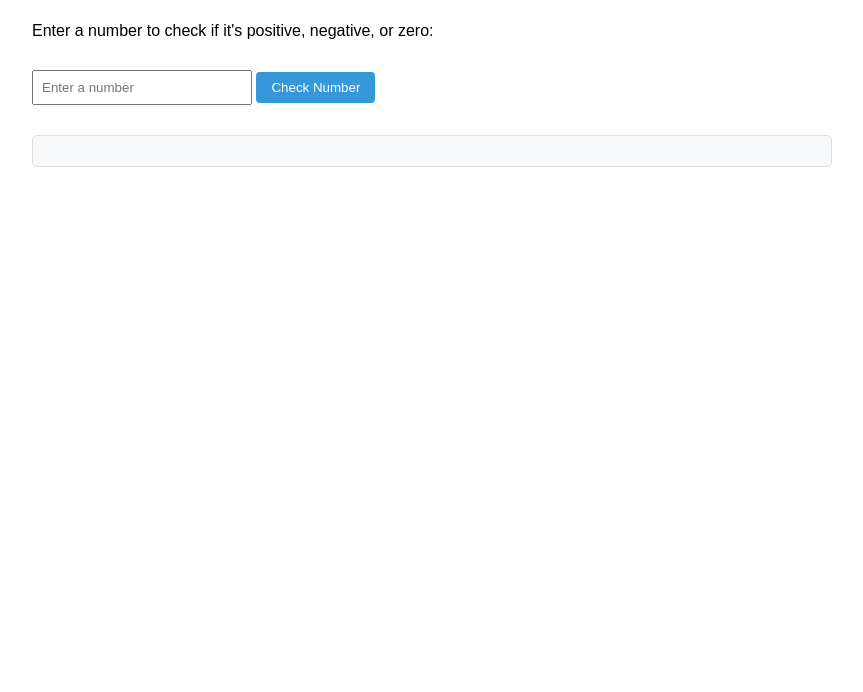
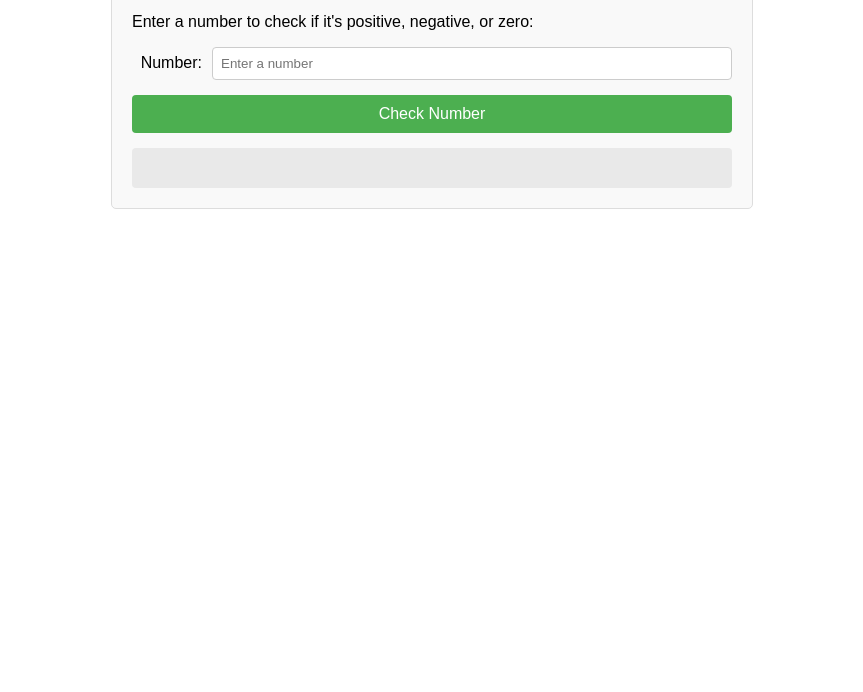
Before and after one commit to GenSKNeo/genskneo.github.io, a plain HTML site: page task2.html in a window 1280 px wide. Shown: the part 108-800 px from the top of the page, without its empty margins (208-1071 px from the left). Drawn offline with Linux system fonts and the light colour scheme.

Commit message:
Update task2.html add new style

```diff
--- a/task2.html
+++ b/task2.html
@@ -5,25 +5,66 @@
     <meta name="viewport" content="width=device-width, initial-scale=1.0">
     <title>Task 2: Conditional Statements</title>
     <style>
-        body {
+        .calculator {
             font-family: Arial, sans-serif;
-            max-width: 800px;
-            margin: 0 auto;
+            max-width: 600px;
+            margin: 20px auto;
             padding: 20px;
-            line-height: 1.6;
+            border: 1px solid #ddd;
+            border-radius: 5px;
+            background-color: #f9f9f9;
         }
-        h1 {
+
+        h2 {
             color: #2c3e50;
             border-bottom: 2px solid #3498db;
             padding-bottom: 10px;
         }
-        .output {
-            background-color: #f8f9fa;
-            border: 1px solid #ddd;
-            padding: 15px;
-            border-radius: 5px;
-            margin-top: 20px;
+
+        .input-group {
+            display: flex;
+            align-items: center;
+            margin-bottom: 10px;
         }
+
+        .input-group label {
+            width: 70px;
+            margin-right: 10px;
+            text-align: right;
+        }
+
+        .input-group input {
+            flex: 1;
+            padding: 8px;
+            border: 1px solid #ccc;
+            border-radius: 4px;
+        }
+
+        button {
+            display: block;
+            width: 100%;
+            padding: 10px;
+            background-color: #4CAF50;
+            color: white;
+            border: none;
+            border-radius: 4px;
+            cursor: pointer;
+            font-size: 16px;
+            margin-top: 15px;
+        }
+
+        button:hover {
+            background-color: #45a049;
+        }
+
+        #output {
+            margin-top: 15px;
+            padding: 10px;
+            background-color: #e9e9e9;
+            border-radius: 4px;
+            min-height: 20px;
+        }
+
         .positive {
             color: #27ae60;
             font-weight: bold;
@@ -36,34 +77,22 @@
             color: #3498db;
             font-weight: bold;
         }
-        input {
-            padding: 8px;
-            margin: 10px 0;
-            width: 200px;
-        }
-        button {
-            padding: 8px 15px;
-            background-color: #3498db;
-            color: white;
-            border: none;
-            border-radius: 4px;
-            cursor: pointer;
-        }
-        button:hover {
-            background-color: #2980b9;
-        }
     </style>
 </head>
 <body>
-    <h1>Task 2: Conditional Statements</h1>
+    <div class="calculator">
+        <h2>Task 2: Conditional Statements</h2>
 
-    <p>Enter a number to check if it's positive, negative, or zero:</p>
+        <p>Enter a number to check if it's positive, negative, or zero:</p>
 
-    <input type="number" id="numberInput" placeholder="Enter a number">
-    <button onclick="checkNumber()">Check Number</button>
+        <div class="input-group">
+            <label for="numberInput">Number:</label>
+            <input type="number" id="numberInput" placeholder="Enter a number">
+        </div>
 
-    <div id="output" class="output">
-        <!-- Output will appear here -->
+        <button onclick="checkNumber()">Check Number</button>
+
+        <div id="output"></div>
     </div>
 
     <script>
```
